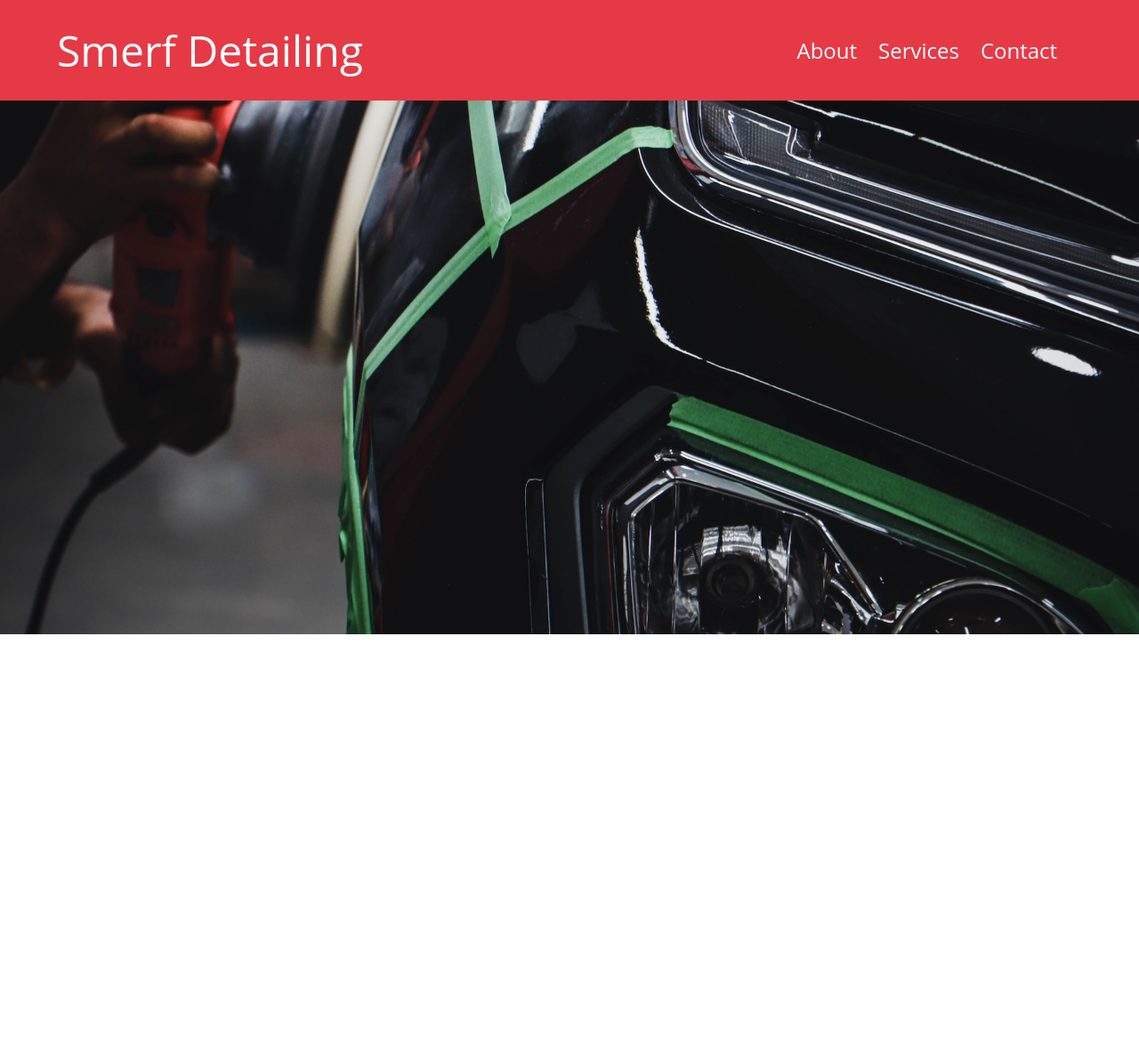
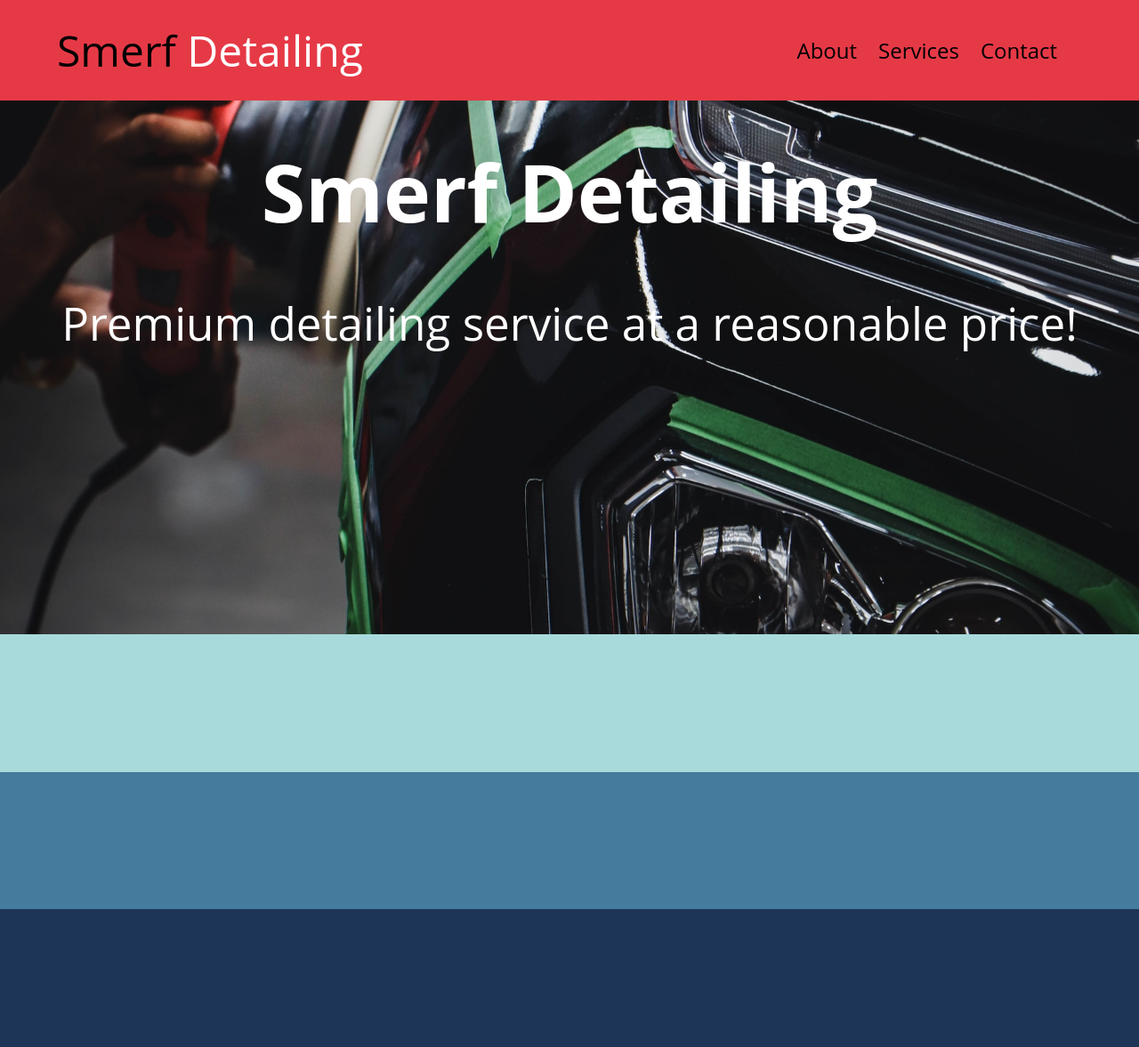
Before and after one commit to AyjayJr/smerf_detailing, a plain HTML site: page index.html in a window 1280 px wide. Shown: the whole page at 89% size. Before the commit the page ends 800 px from the top, so only its background shows below. Drawn offline with Linux system fonts and the light colour scheme.

Commit message:
basic layout def needs work

```diff
--- a/index.css
+++ b/index.css
@@ -2,6 +2,8 @@
 
 :root {
 	--red: #e63946;
+	--light-blue: #a8dadc;
+	--medium-blue: #457b9d;
 	--dark-blue: #1d3557;
 }
 
@@ -31,9 +33,13 @@ html, body {
 	text-align: center;
 }
 
+#logo > span {
+	color: white;
+}
+
 #header-bg {
 	width: 100%;
-	color: white;
+	color: black;
 	background-color: var(--red);
 }
 
@@ -70,10 +76,49 @@ nav > ul > li {
 #showcase > img {
 	max-width: 100%;
 	margin: -75px 0;
+	z-index: -1000;
+	overflow: hidden;
 }
 
+#showcase > div {
+	top: 10%;
+	width: 100%;
+	text-align: center;
+	font-size: 8vw;
+	position: absolute;
+	color: white;
+}
 
+#showcase > div > h1 {
+	margin-bottom: 0;
+}
 
+#showcase > div > p {
+	font-size: 4vw;
+}
+
+/* main content */
+
+content {
+	display: flex;
+	flex-direction: column;
+	height: 58%;
+}
+
+content > #a {
+	flex-grow: 1;
+	background-color: var(--light-blue);
+}
+
+content > #b {
+	flex-grow: 1;
+	background-color: var(--medium-blue);
+}
+
+content > #c {
+	flex-grow: 1;
+	background-color: var(--dark-blue);
+}
 
 
 /* responsive layout */
@@ -89,12 +134,13 @@ nav > ul > li {
 
 	#showcase {
 		height: 400px;
-		color: white;
+		color: black;
 	}
 
 	#showcase > img {
 		margin: -300px 0 0;
 	}
+
 }
 
 @media screen and (min-width: 1200px) {
@@ -105,4 +151,9 @@ nav > ul > li {
 	#showcase > img {
 		margin: -500px 0 0;
 	}
+
+	#showcase > div > h1 {
+		font-size: 7vw;
+	}
+
 }
--- a/index.html
+++ b/index.html
@@ -11,7 +11,7 @@
 	<div id="header-bg">
 		<header>
 			<div id="logo">
-				Smerf Detailing
+				Smerf <span>Detailing</span>
 			</div>
 			<nav>
 				<ul>
@@ -27,8 +27,15 @@
 			srcset="./img/neelabh-raj-rS9PBJBY5pc-unsplash-medium.jpg"
 			alt="car detailing image"
 		/>
-		<h1>Smerf Detailing</h1>
-		<p>Premium detailing service at a reasonable price!</p>
+		<div>
+			<h1>Smerf Detailing</h1>
+			<p>Premium detailing service at a reasonable price!</p>
+		</div>
 	</section>
+	<content>
+		<div id="a"></div>
+		<div id="b"></div>
+		<div id="c"></div>
+	</content>
 </body>
 </html>
```
